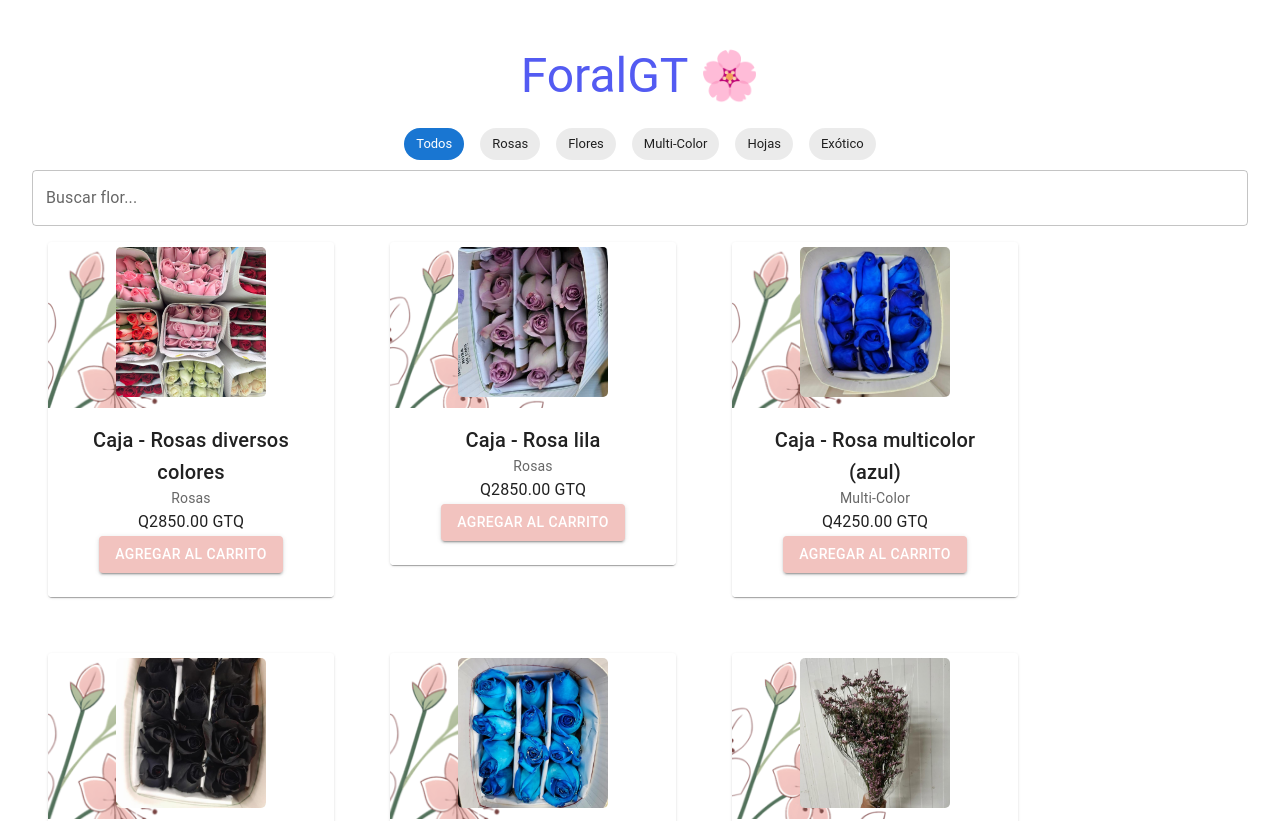
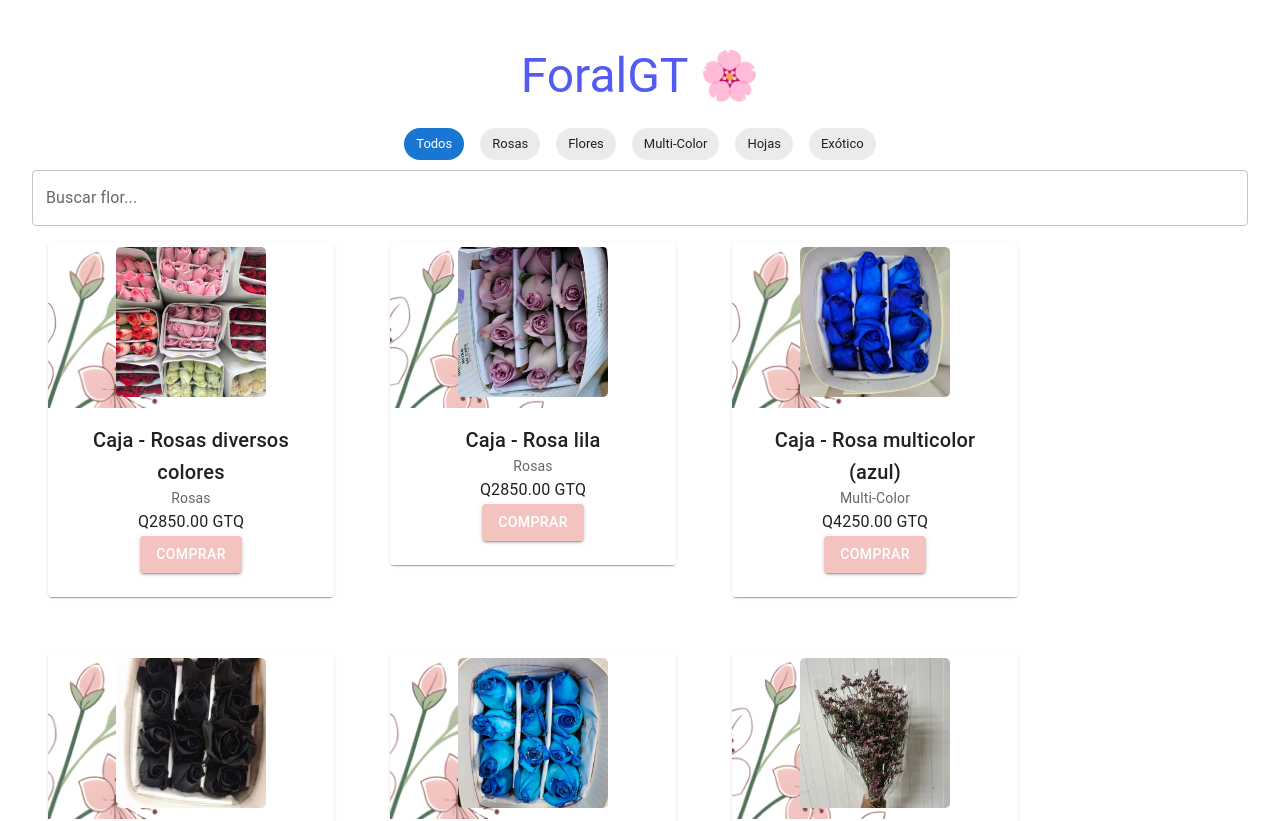
Before and after one commit to DiegoLopezSantos/FloralGt, a React (Vite) app: page / in a window 1280 px wide. Shown: the top 821 px of the page. Built offline with nearby package versions, Linux system fonts and the light colour scheme.

Commit message:
botón de pago

```diff
--- a/src/Page/CatalogoFloristeria/CatalogoFloristeria.tsx
+++ b/src/Page/CatalogoFloristeria/CatalogoFloristeria.tsx
@@ -103,8 +103,16 @@ export default function CatalogoFloristeria() {
                                     <Typography variant="subtitle1" className="mt-2">
                                         Q{flor.price.toFixed(2)} GTQ
                                     </Typography>
-                                    <Button sx={{ backgroundColor: '#f2c3bf' }} className="mt-4 w-full" variant="contained">
-                                        Agregar al carrito
+                                    <Button
+                                    sx={{ backgroundColor: '#f2c3bf' }}
+                                    className="mt-4 w-full"
+                                    variant="contained"
+                                    component="a"
+                                    href="https://wa.me/50239960813?text=Hola%2C%20deseo%20hacer%20un%20pedido%20de%20esta%20flor"
+                                    target="_blank"
+                                    rel="noopener noreferrer"
+                                    >
+                                    Comprar
                                     </Button>
                                 </CardContent>
                             </Card>
```
